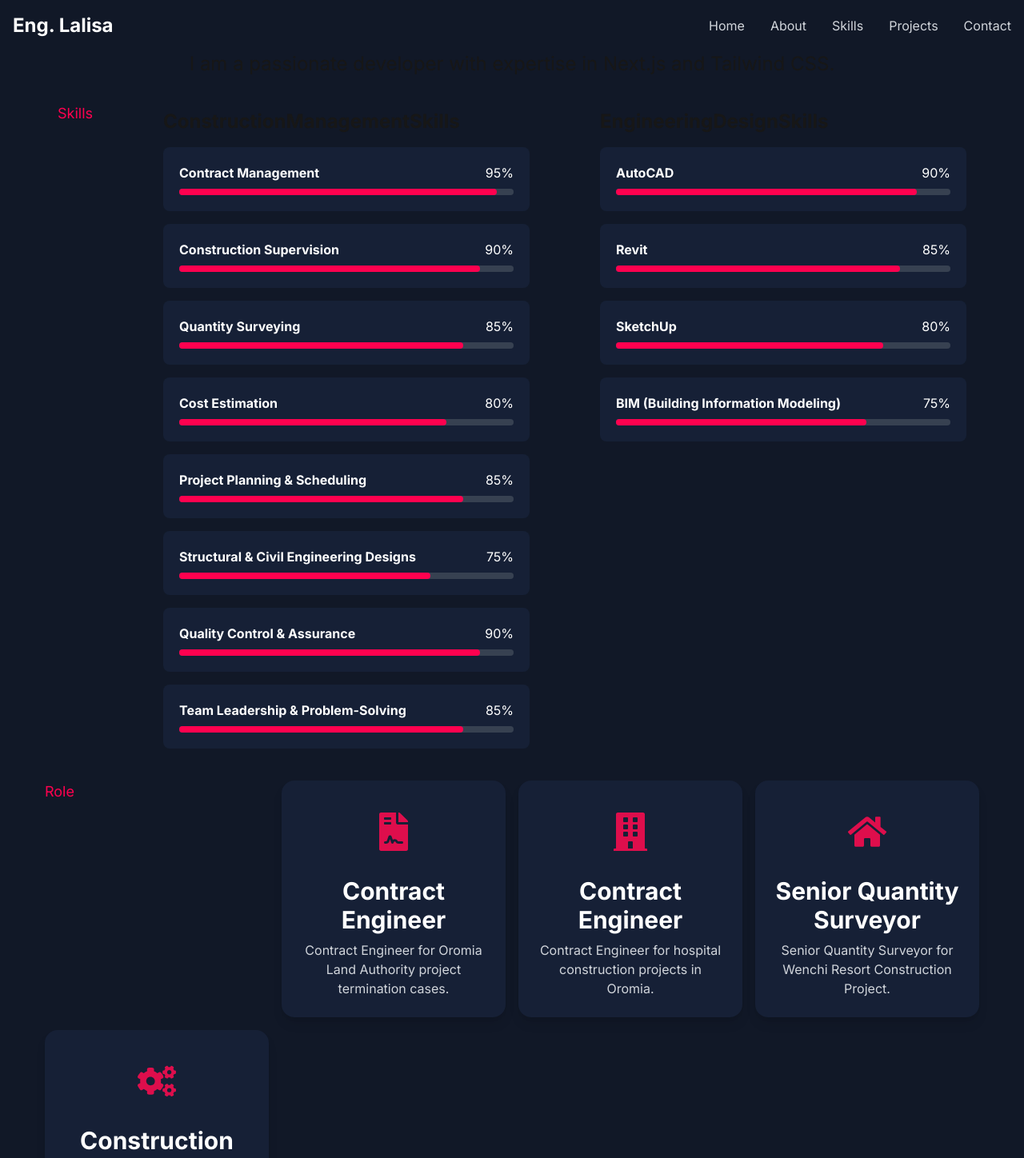
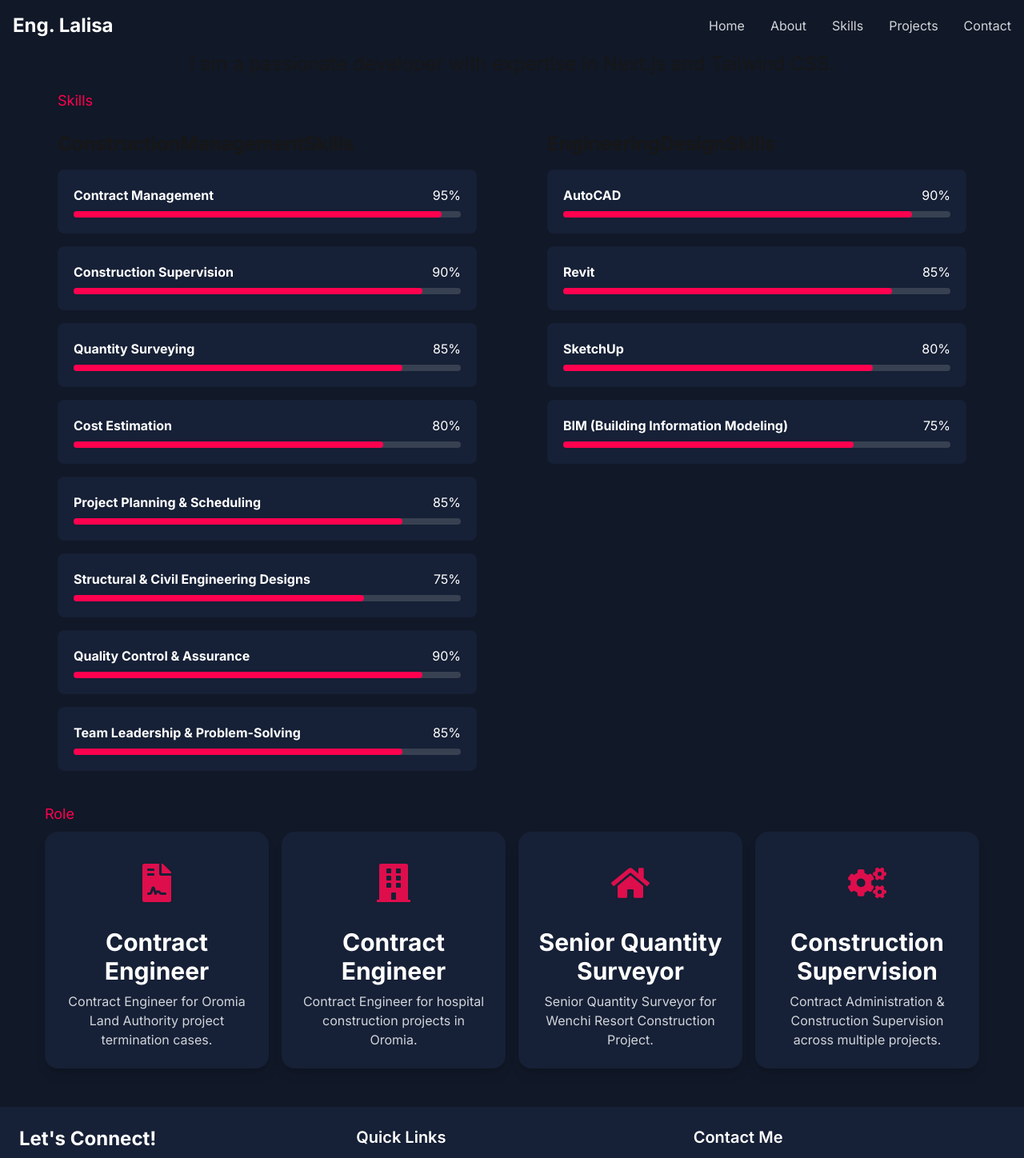
Before and after one commit to BethelhemZeray/portfolio, a Next.js app: page /skills in a window 1280 px wide. Shown: the top 1448 px of the page at 80% size. Built offline with nearby package versions, Linux system fonts and the light colour scheme.

Commit message:
skill headers

```diff
--- a/app/components/RoleSection.tsx
+++ b/app/components/RoleSection.tsx
@@ -3,33 +3,39 @@ import CounterCard from "./CounterCard";
 const counts = [
   {
     role: "Contract Engineer",
-    description: "Contract Engineer for Oromia Land Authority project termination cases.",
+    description:
+      "Contract Engineer for Oromia Land Authority project termination cases.",
     icon: "FaFileContract", // FaFileContract icon for contract-related roles
   },
   {
     role: "Contract Engineer",
-    description: "Contract Engineer for hospital construction projects in Oromia.",
+    description:
+      "Contract Engineer for hospital construction projects in Oromia.",
     icon: "FaBuilding", // FaBuilding icon for construction-related roles
   },
   {
     role: "Senior Quantity Surveyor",
-    description: "Senior Quantity Surveyor for Wenchi Resort Construction Project.",
+    description:
+      "Senior Quantity Surveyor for Wenchi Resort Construction Project.",
     icon: "FaHome", // FaHome icon as it relates to residential/commercial construction
   },
   {
     role: "Construction Supervision",
-    description: "Contract Administration & Construction Supervision across multiple projects.",
+    description:
+      "Contract Administration & Construction Supervision across multiple projects.",
     icon: "FaCogs", // FaCogs icon for project management and supervision
-  }
+  },
 ];
 
 const RoleSection = () => {
   return (
-    <div className="w-full grid grid-cols-1 md:grid-cols-3 lg:grid-cols-4 gap-4 rounded-lg lg:px-10 px-4 py-2 pt-4">
+    <div className="w-full px-4 lg:px-10 pt-4">
       <p className="text-primary text-lg">Role</p>
-      {counts.map((count, index) => (
-        <CounterCard key={index} count={count} />
-      ))}
+      <div className="grid grid-cols-1 md:grid-cols-3 lg:grid-cols-4 gap-4 rounded-lg py-2">
+        {counts.map((count, index) => (
+          <CounterCard key={index} count={count} />
+        ))}
+      </div>
     </div>
   );
 };
--- a/app/components/SkillSection.tsx
+++ b/app/components/SkillSection.tsx
@@ -8,12 +8,18 @@ type SkillSectionProps = {
 
 function SkillSection({ skills }: SkillSectionProps) {
   return (
-    <div className="flex flex-col md:p-10 lg:flex-row items-start justify-center lg:justify-between lg:py-4 lg:gap-14 gap-4 md:gap-8">
-      <p className="text-primary text-lg px-4">Skills</p>
-      {skills.map((skill, index) => (
-        <ProgressChart key={index} title={skill.title} skills={skill.skills} />
-      ))}
-    </div>
+    <>
+      <p className="text-primary text-lg px-4 lg:px-14">Skills</p>
+      <div className="flex flex-col md:p-10 lg:flex-row items-start justify-center lg:justify-between lg:py-4 lg:gap-14 gap-4 md:gap-8">
+        {skills.map((skill, index) => (
+          <ProgressChart
+            key={index}
+            title={skill.title}
+            skills={skill.skills}
+          />
+        ))}
+      </div>
+    </>
   );
 }
 
```
